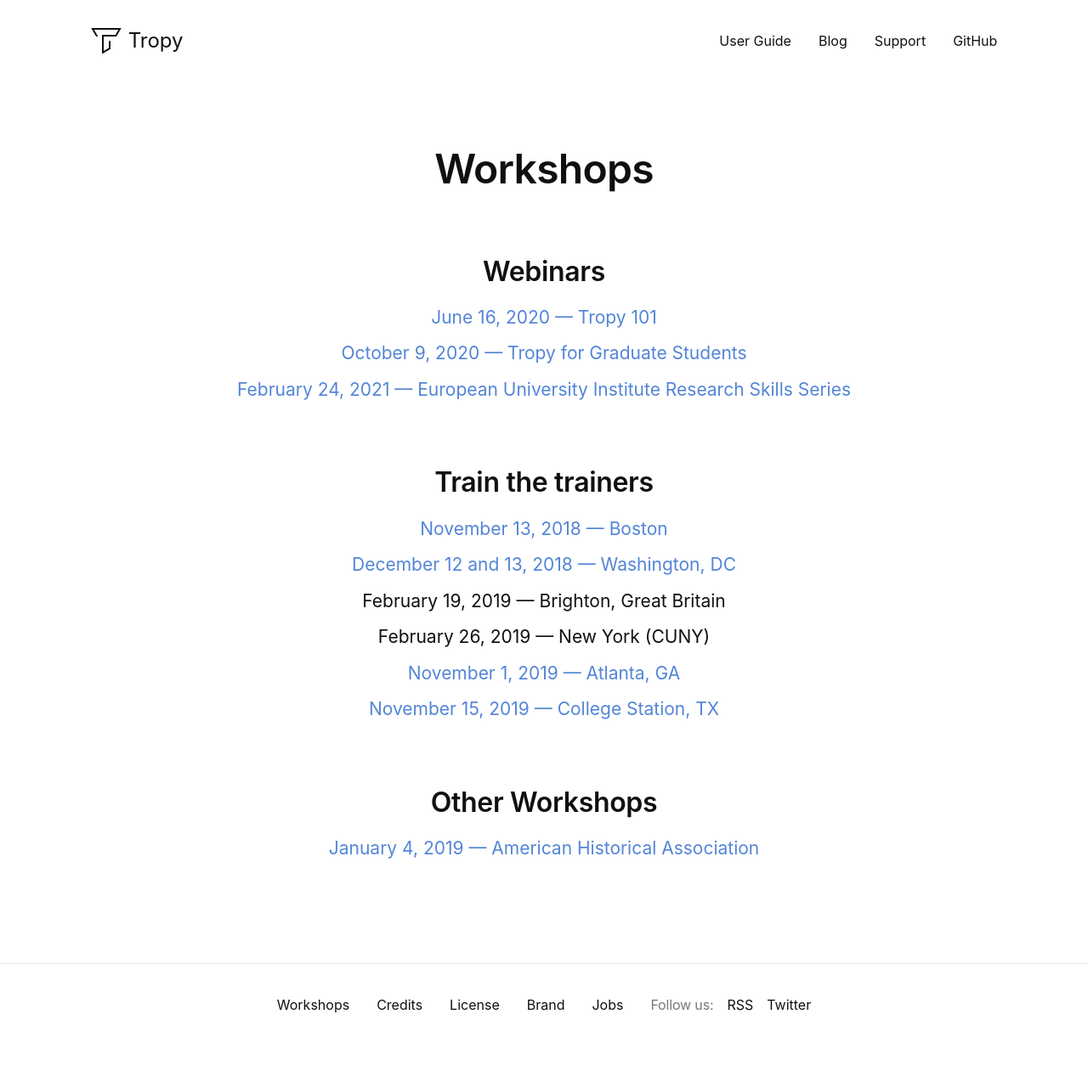
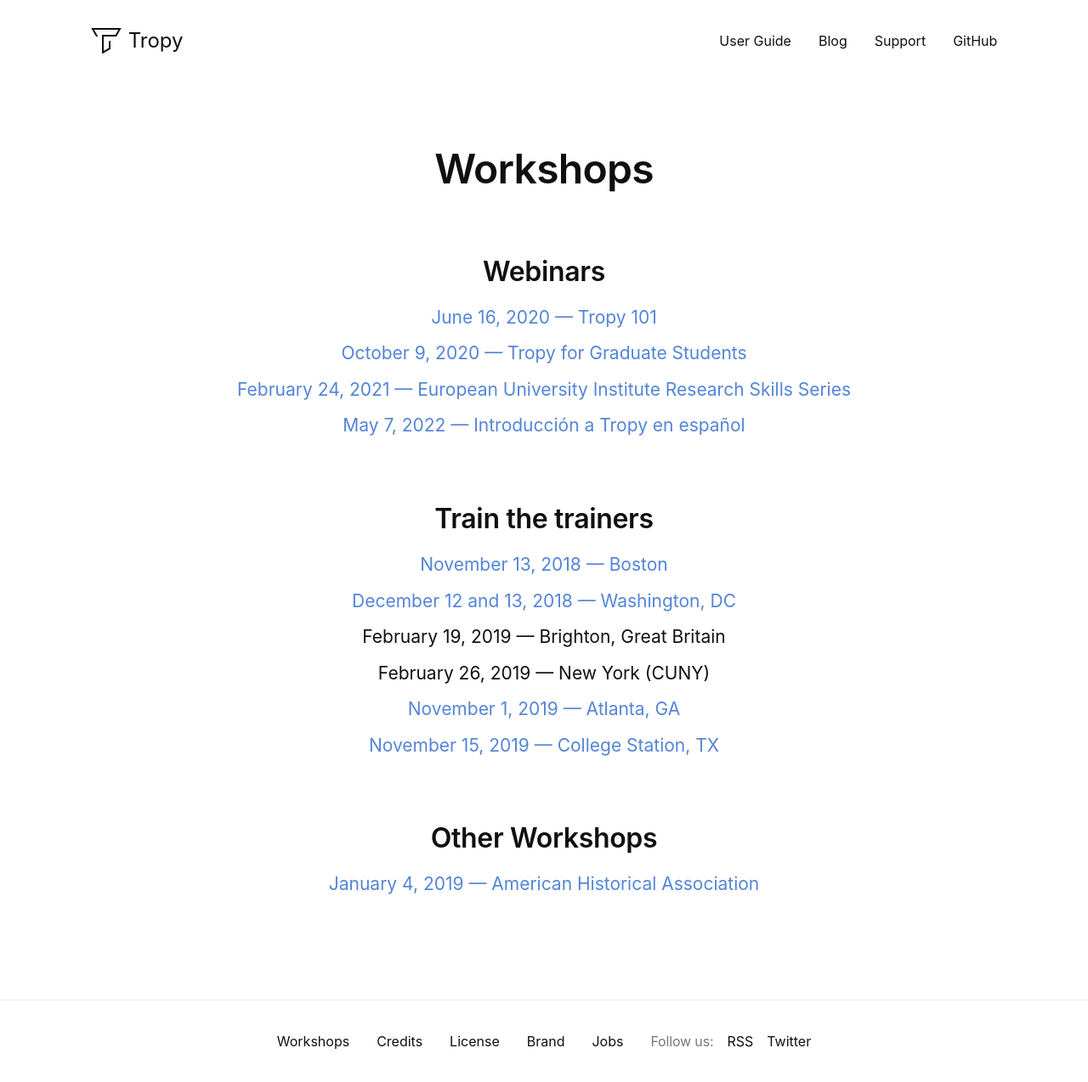
Before and after one commit to tropy/tropy.github.io, a Jekyll site: the page built from workshops.md, in a window 1280 px wide. Shown: the whole page at 85% size. Built offline with Jekyll 4.4.1, drawn with Linux system fonts in a browser that asks for light colours; our own code applies the rules of GitHub Pages for plain Markdown files; before the commit the page ends 1231 px from its top, so only the background shows below that.

Commit message:
Update webinar list.

```diff
--- a/workshops.md
+++ b/workshops.md
@@ -10,6 +10,7 @@
 - [June 16, 2020 — Tropy 101](https://www.youtube.com/watch?v=jWjP90EWHkQ)
 - [October 9, 2020 — Tropy for Graduate Students](https://www.youtube.com/watch?v=yppPfY9Vb48)
 - [February 24, 2021 — European University Institute Research Skills Series](https://www.youtube.com/watch?v=yuxlkRlFwhI)
+- [May 7, 2022 — Introducción a Tropy en español](https://www.youtube.com/watch?v=EHj5F-h3TcQ)
 
 
 ## Train the trainers
```
